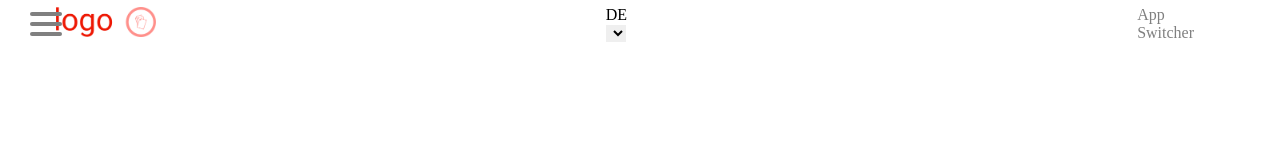
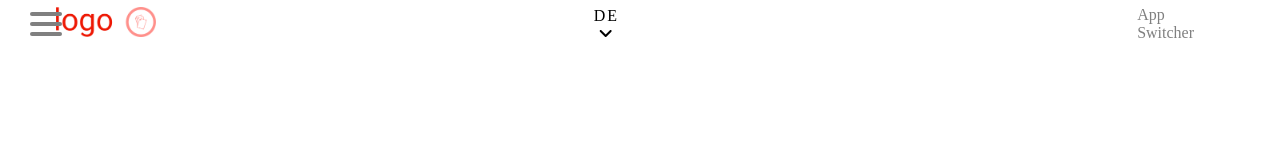
Before and after one commit to gilvicentevieira/SimplePage, a React (Vite) app: page / in a window 1280 px wide. Shown: the top 160 px of the page. Built offline with nearby package versions, Linux system fonts and the light colour scheme; some icons are missing; the HTML template or start-up script is replaced by a standard one.

Commit message:
Concluded custom select

```diff
--- a/package.json
+++ b/package.json
@@ -11,6 +11,9 @@
   },
   "dependencies": {
     "@carbon/icons-react": "^11.30.1",
+    "@fortawesome/fontawesome-svg-core": "^6.5.1",
+    "@fortawesome/free-solid-svg-icons": "^6.5.1",
+    "@fortawesome/react-fontawesome": "^0.2.0",
     "react": "^18.2.0",
     "react-dom": "^18.2.0",
     "react-focus-lock": "^2.0.5",
--- a/src/components/Header/Header.css
+++ b/src/components/Header/Header.css
@@ -30,14 +30,32 @@
   outline: none;
 }
 
-.select {
-  border: none;
+.custom-select {
+  position: relative;
+  display: flex;
+  flex-direction: column;
+  align-items: center;
+  padding: 10px;
 }
-.select:focus{
-  border: none; /* This removes the border */
-  /* Add additional styling here to match your design */
+
+.custom-select select {
+  opacity: 0;
+  width: 100%;
+  position: absolute;
+  top: 0;
+  left: 0;
+  z-index: 1;
+  height: 100%;
 }
-.select:focus, .select:active, select:focus-visible {
-  box-sizing: border-box;
-  border: none;
+
+.select-label {
+  text-align: center;
+  letter-spacing: 2px;
+  margin-right: -2px;
+  font-weight: 400;
 }
+
+.select-arrow {
+  position: relative;
+  width: 100%;
+}
--- a/src/components/Header/Header.jsx
+++ b/src/components/Header/Header.jsx
@@ -4,8 +4,16 @@ import {UserFilled} from '@carbon/icons-react'
 import logo from '../../assets/logo.png'
 import AppSwitcher from '../AppSwitcher/AppSwitcher';
 import Menu from '../Menu/Menu';
+import {FontAwesomeIcon} from '@fortawesome/react-fontawesome'
+import { faAngleDown } from '@fortawesome/free-solid-svg-icons'
 
 const Header = () => {
+  const [label, setLabel] = useState('DE');
+
+  const updateLabel = (e)=>{
+    setLabel(e.target.value)
+  }
+
   return (
     <>
     <div className='header'>
@@ -16,13 +24,16 @@ const Header = () => {
         </div>
       </div>
       <div className='rightSection'>
-      <div className="custom-select">
-        <span className="selected-language">DE</span>
-        <div className="arrow-down"></div>
-      <select className='select'>
-        <option value="de"></option>
-      </select>
-    </div>
+        <div className="custom-select">
+          <div className="select-label">{label}</div>
+          <FontAwesomeIcon icon={faAngleDown} className='select-arrow'/>
+          <select id="mySelect" onChange={updateLabel}>
+              <option value="DE">DE</option>
+              <option value="FR">FR</option>
+              <option value="IT">IT</option>
+              <option value="EN">EN</option>
+          </select>
+        </div>
         <AppSwitcher></AppSwitcher>
         <div className='user'>
           <UserFilled size={32}/>
```
Also changed, not shown: 1 other file (tests, documents, lock files or other folders).
